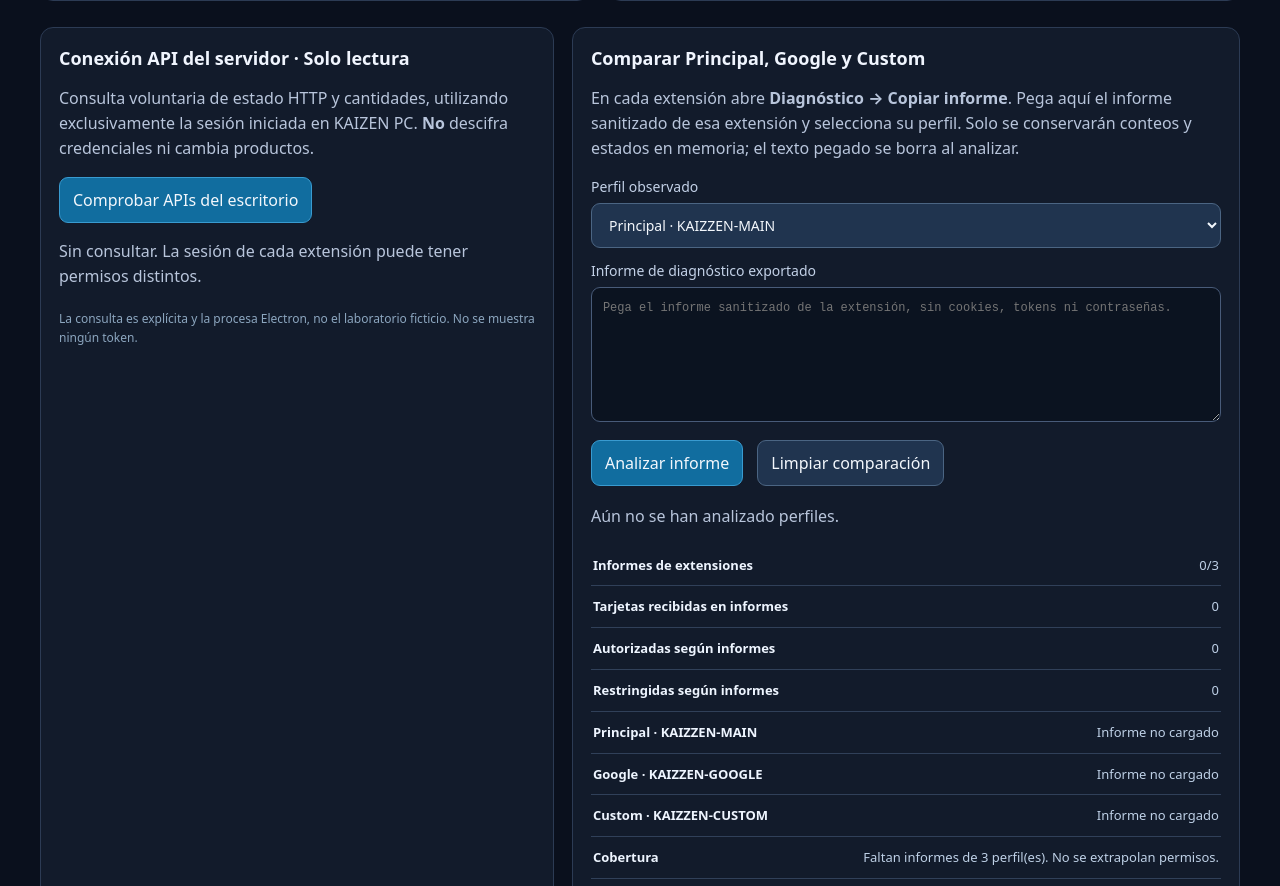
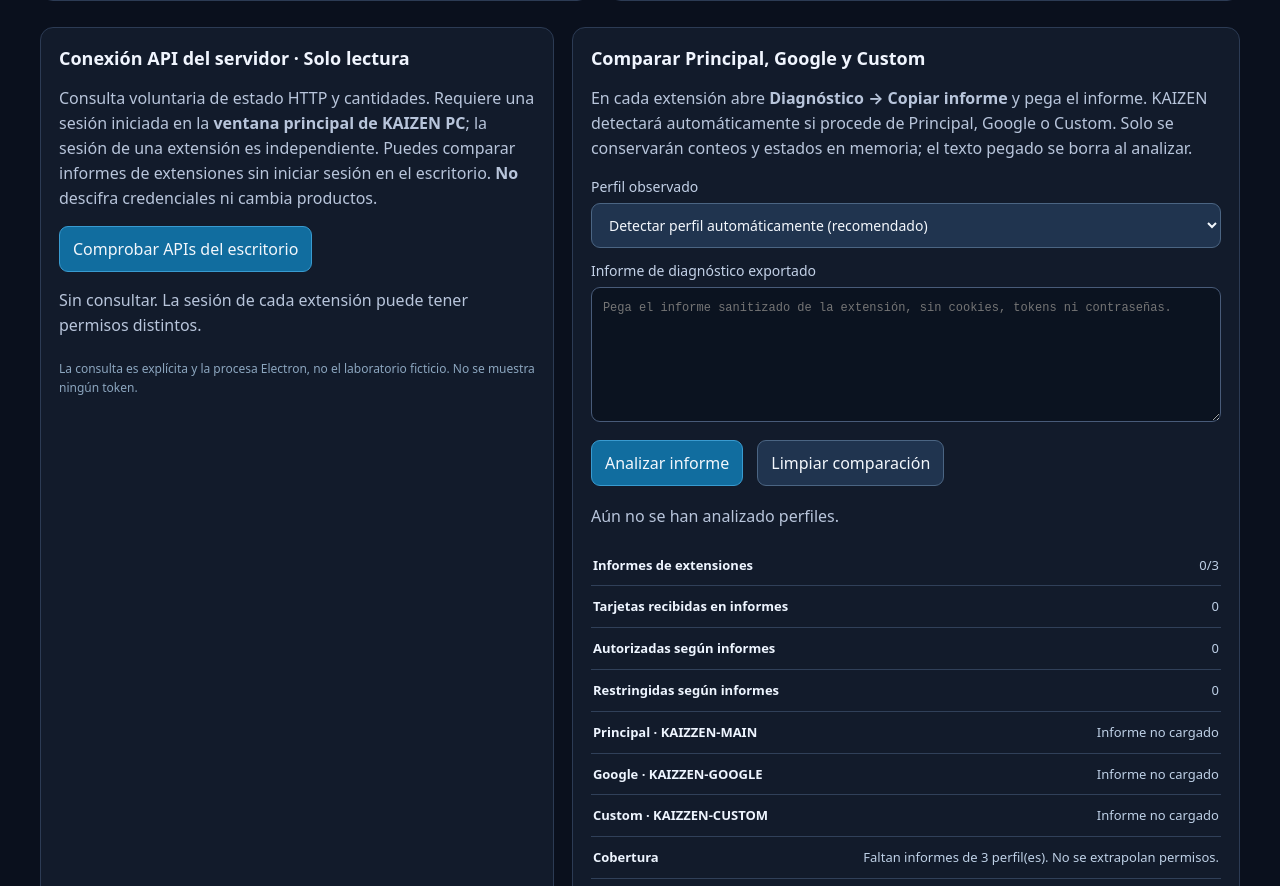
Before and after one commit to luis5afp/PROGRAMA-KAIZEN-PC-EDIT, a browser extension: page app/lab/index.html in a window 1280 px wide. Shown: the part 1019-1905 px from the top of the page. Drawn offline with Linux system fonts and the light colour scheme.

Commit message:
fix(ui): detección automática de informe y aclarar sesión independiente del escritorio

```diff
--- a/app/lab/index.html
+++ b/app/lab/index.html
@@ -100,7 +100,7 @@
   <section id="integration" class="integration-grid" aria-label="Diagnóstico de integración real">
     <div class="panel">
       <h2>Conexión API del servidor · Solo lectura</h2>
-      <p>Consulta voluntaria de estado HTTP y cantidades, utilizando exclusivamente la sesión iniciada en KAIZEN PC. <strong>No</strong> descifra credenciales ni cambia productos.</p>
+      <p>Consulta voluntaria de estado HTTP y cantidades. Requiere una sesión iniciada en la <strong>ventana principal de KAIZEN PC</strong>; la sesión de una extensión es independiente. Puedes comparar informes de extensiones sin iniciar sesión en el escritorio. <strong>No</strong> descifra credenciales ni cambia productos.</p>
       <button type="button" id="live-api-probe" class="primary">Comprobar APIs del escritorio</button>
       <p id="live-api-status" role="status">Sin consultar. La sesión de cada extensión puede tener permisos distintos.</p>
       <div id="live-api-results" aria-label="Estados HTTP de las rutas"></div>
@@ -108,9 +108,10 @@
     </div>
     <div class="panel">
       <h2>Comparar Principal, Google y Custom</h2>
-      <p>En cada extensión abre <strong>Diagnóstico → Copiar informe</strong>. Pega aquí el informe sanitizado de esa extensión y selecciona su perfil. Solo se conservarán conteos y estados en memoria; el texto pegado se borra al analizar.</p>
+      <p>En cada extensión abre <strong>Diagnóstico → Copiar informe</strong> y pega el informe. KAIZEN detectará automáticamente si procede de Principal, Google o Custom. Solo se conservarán conteos y estados en memoria; el texto pegado se borra al analizar.</p>
       <label for="integration-profile">Perfil observado
         <select id="integration-profile">
+          <option value="auto" selected>Detectar perfil automáticamente (recomendado)</option>
           <option value="main">Principal · KAIZZEN-MAIN</option>
           <option value="google">Google · KAIZZEN-GOOGLE</option>
           <option value="custom">Custom · KAIZZEN-CUSTOM</option>
```
